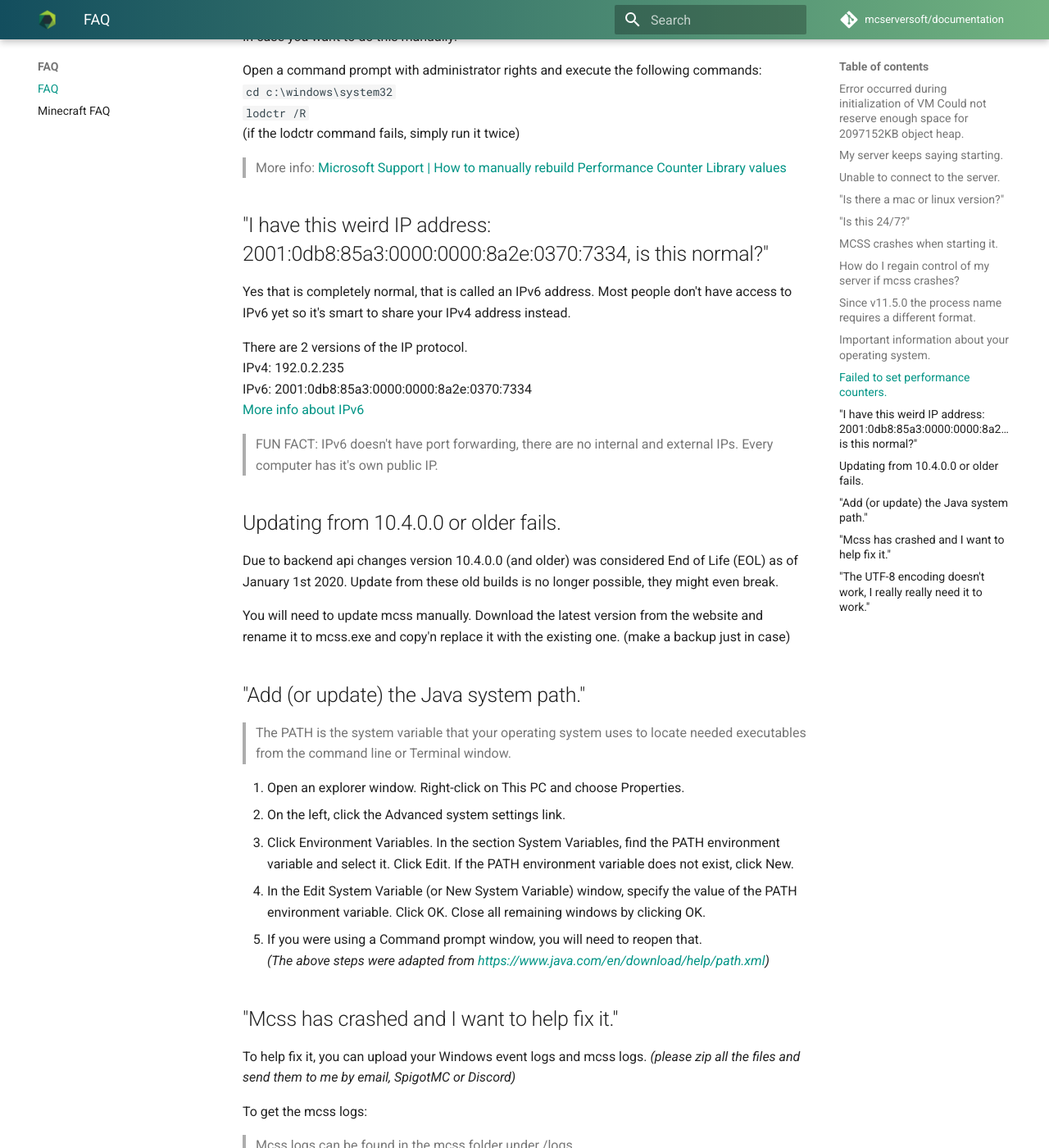
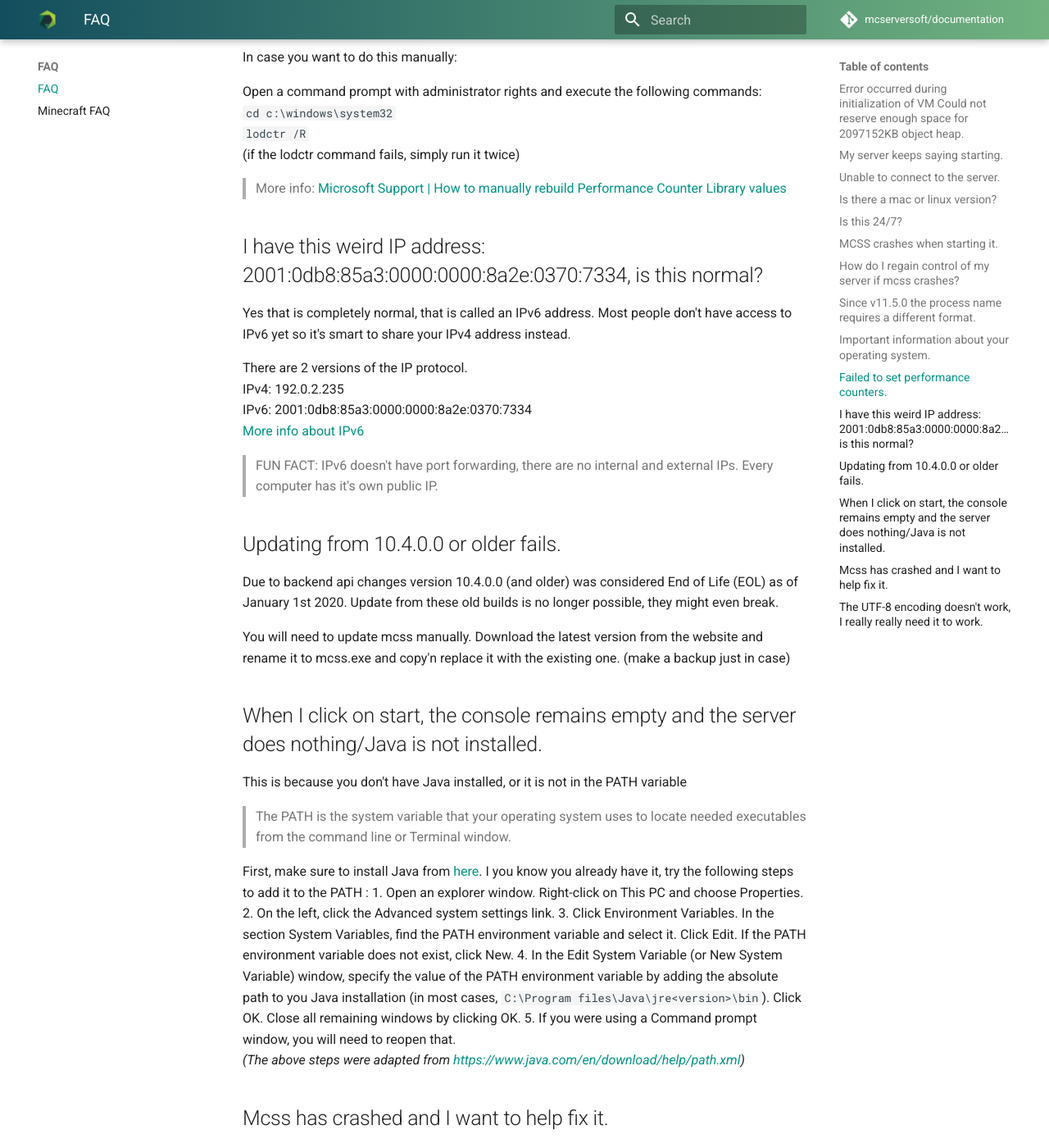
Before and after one commit to mcserversoft/documentation, an MkDocs documentation site: the page built from docs/faq.md, in a window 1280 px wide and 1400 px high, scrolled down 3624 px. Shown: the whole window at 82% size. Built offline with MkDocs 1.6.1 and Material for MkDocs 9.7.7, drawn with Linux system fonts in a browser that asks for light colours; comment, search, counter and statistics services are not loaded; some of the changed text lies outside the part shown.

Commit message:
Updated faq, modified screenshot
- Better forge website screenshot (not circled by hand)
- faq : "add or update Java path" changed to "console stays empty when starting" to better describe the issue

```diff
--- a/docs/faq.md
+++ b/docs/faq.md
@@ -14,7 +14,7 @@
 *   [Failed to set performance counters.](#failed-to-set-performance-counters)
 *   [I have this weird IP address: 2001:0db8:85a3:0000:0000:8a2e:0370:7334, is this normal?](#weird-ip-address)
 *   [Updating from 10.4.0.0 or older fails.](#updating-from-10400-fails)
-*   [Add (or update) the Java system path.](#add-update-java-path)
+*   [When I click on start, the console remains empty and the server does nothing/Java is not installed.](#add-update-java-path)
 *   [Mcss has crashed and I want to help fix it.](#crashed-help-dev)
 *   [The UTF-8 encoding doesn't work, I *really really* need it to work.](#utf-8)
 
@@ -51,14 +51,14 @@
 Make sure port 25565 (both TCP & UDP) is allowed through your firewall or else it will Refuse the connection.
 
 <a name="is-there-a-mac-version"></a>
-## "Is there a mac or linux version?"
+## Is there a mac or linux version?
 
 No unfortunately there isn't a version for mac. Mcss is Windows only.<br>
 **Supported OSs**: Windows Server (2008R2 SP1/2012/2016), Windows 7, 8 and 10
 
 
 <a name="is-this-24-7"></a>
-## "Is this 24/7?"
+## Is this 24/7?
 
 No, it's software that runs on your computer.<br>
 Nothing like Aternos.
@@ -119,7 +119,7 @@
 
 
 <a name="weird-ip-address"></a>
-## "I have this weird IP address: 2001:0db8:85a3:0000:0000:8a2e:0370:7334, is this normal?"
+## I have this weird IP address: 2001:0db8:85a3:0000:0000:8a2e:0370:7334, is this normal?
 
 Yes that is completely normal, that is called an IPv6 address. Most people don't have access to IPv6 yet so it's smart to share your IPv4 address instead.
 
@@ -141,20 +141,22 @@
 
 
 <a name="add-update-java-path"></a>
-## "Add (or update) the Java system path."
+## When I click on start, the console remains empty and the server does nothing/Java is not installed.
+This is because you don't have Java installed, or it is not in the PATH variable
 
 > The PATH is the system variable that your operating system uses to locate needed executables from the command line or Terminal window.
 
+First, make sure to install Java from [here](https://java.com/en/download/windows-64bit.jsp). I you know you already have it, try the following steps to add it to the PATH :
 1. Open an explorer window. Right-click on This PC and choose Properties.
 2.  On the left, click the Advanced system settings link.
 3. Click Environment Variables. In the section System Variables, find the PATH environment variable and select it. Click Edit. If the PATH environment variable does not exist, click New.
-4. In the Edit System Variable (or New System Variable) window, specify the value of the PATH environment variable. Click OK. Close all remaining windows by clicking OK.
+4. In the Edit System Variable (or New System Variable) window, specify the value of the PATH environment variable by adding the absolute path to you Java installation (in most cases, `C:\Program files\Java\jre<version>\bin`). Click OK. Close all remaining windows by clicking OK.
 5. If you were using a Command prompt window, you will need to reopen that.
 <br>*(The above steps were adapted from <https://www.java.com/en/download/help/path.xml>)*
 
 
 <a name="crashed-help-dev"></a>
-## "Mcss has crashed and I want to help fix it."
+## Mcss has crashed and I want to help fix it.
 
 To help fix it, you can upload your Windows event logs and mcss logs.
 *(please zip all the files and send them to me by email, SpigotMC or Discord)*
@@ -171,7 +173,7 @@
 
 
 <a name="utf-8"></a>
-## "The UTF-8 encoding doesn't work, I *really really* need it to work."
+## The UTF-8 encoding doesn't work, I *really really* need it to work.
 
 The sad reality is that UTF-8 is a second-class citizen in Windows.
 
```
Also changed, not shown: docs/assets/screenshots/download_forge.png.
